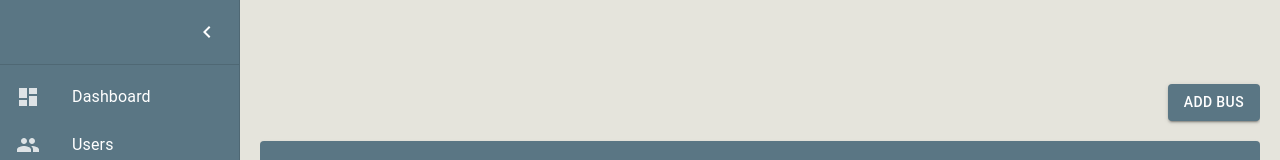
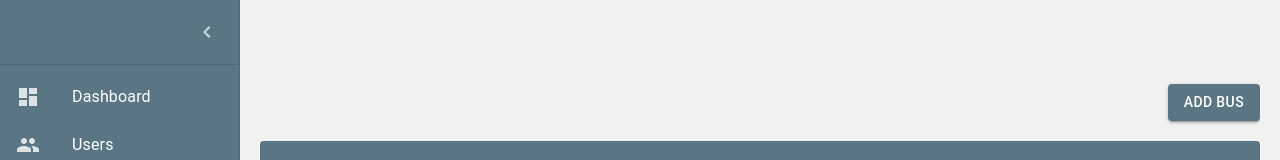
Before and after one commit to Sonika-gupta/bus-agency, a React (Create React App) app: page /buses in a window 1280 px wide. Shown: the top 160 px of the page. Built offline with nearby package versions, Linux system fonts and the light colour scheme; no server answers.

Commit message:
Extract theme to file

```diff
--- a/src/App.js
+++ b/src/App.js
@@ -1,54 +1,8 @@
 import { createTheme, ThemeProvider } from '@material-ui/core/styles'
+import { CadetTheme } from './themes'
 import Dashboard from './components/Dashboard'
 
-const theme = createTheme({
-  palette: {
-    primary: {
-      main: '#5A7684' // Cadet
-    },
-    secondary: {
-      main: '#ffb031' //bright yellow crayola
-    },
-    text: {
-      primary: '#fff'
-      // secondary: '#fafafa'
-    },
-    background: {
-      // paper: '#B9BAA3', //Sage
-      paper: '#5A7684', // Cadet
-      default: '#E5E4DC' // alabaster
-    },
-    common: {
-      white: '#fafafa',
-      black: '#0A100D' // rich black fogra 39
-    },
-    action: {
-      selected: 'rgba(255, 255, 255, 0.75)'
-    }
-  },
-  typography: {
-    fontSize: 14
-  },
-  overrides: {
-    MuiInputBase: {
-      input: {
-        paddingLeft: 2,
-        color: '#5A7684' // Cadet
-      }
-    },
-    MuiToggleButton: {
-      root: {
-        padding: '2px 11px',
-        marginTop: 19
-      }
-    },
-    MuiGrid: {
-      item: {
-        marginTop: 3
-      }
-    }
-  }
-})
+const theme = createTheme(CadetTheme)
 
 export default function App () {
   return (
--- a/src/components/BusForm.js
+++ b/src/components/BusForm.js
@@ -87,6 +87,7 @@ export default function BusForm ({ editBus, handleSubmit }) {
             label='Bus Number'
             value={bus.busNumber}
             fullWidth
+            autoFocus
           />
         </Grid>
         <Grid item xs={12} sm={9}>
--- a/src/components/List.js
+++ b/src/components/List.js
@@ -27,9 +27,8 @@ const useStyles = makeStyles(theme => ({
   table: {
     minWidth: 650
   },
-  tableCell: {
-    backgroundColor: theme.palette.common.white,
-    color: theme.palette.common.black
+  tableRow: {
+    background: theme.palette.common.white
   }
 }))
 
@@ -51,24 +50,19 @@ export default function List ({ rows, columns, onEdit, onDelete }) {
         </TableHead>
         <TableBody>
           {rows.map(row => (
-            <TableRow key={row.id}>
-              <TableCell className={classes.tableCell}>
+            <TableRow key={row.id} className={classes.tableRow}>
+              <TableCell>
                 <IconButton
                   aria-label='edit row'
                   size='small'
                   onClick={e => onEdit(e, row)}
                   color='inherit'
-                  style={{ opacity: 0.8 }}
                 >
                   <EditIcon fontSize='small' />
                 </IconButton>
               </TableCell>
               {columns.map(column => (
-                <TableCell
-                  className={classes.tableCell}
-                  align={column.align}
-                  key={column.key}
-                >
+                <TableCell align={column.align} key={column.key}>
                   {column.render
                     ? column.render(row)
                     : column.valueGetter
@@ -76,13 +70,12 @@ export default function List ({ rows, columns, onEdit, onDelete }) {
                     : row[column.key]}
                 </TableCell>
               ))}
-              <TableCell className={classes.tableCell}>
+              <TableCell>
                 <IconButton
                   aria-label='edit row'
                   size='small'
                   onClick={e => onDelete(e, row)}
                   color='inherit'
-                  style={{ opacity: 0.8 }}
                 >
                   <DeleteIcon fontSize='small' />
                 </IconButton>
--- /dev/null
+++ b/src/themes.js
@@ -0,0 +1,122 @@
+const CadetTheme = {
+  palette: {
+    // type: 'dark',
+    primary: {
+      main: '#5A7684' // Cadet
+    },
+    secondary: {
+      main: '#ffb031' //bright yellow crayola
+    },
+    text: {
+      primary: '#fff'
+      // secondary: '#fafafa'
+    },
+    background: {
+      // paper: '#B9BAA3', //Sage
+      paper: '#5A7684', // Cadet
+      // default: '#E5E4DC' // alabaster
+      default: '#f1f1f1'
+    },
+    common: {
+      white: '#fafafa',
+      black: '#0A100D' // rich black fogra 39
+    },
+    action: {
+      selected: 'rgba(255, 255, 255, 0.75)'
+    }
+  },
+  typography: {
+    fontSize: 14
+  },
+  overrides: {
+    MuiInputBase: {
+      input: {
+        paddingLeft: 2,
+        color: '#5A7684' // Cadet
+      }
+    },
+    MuiToggleButton: {
+      root: {
+        padding: '2px 11px',
+        marginTop: 19
+      }
+    },
+    MuiGrid: {
+      item: {
+        marginTop: 3
+      }
+    },
+    MuiTableCell: {
+      body: {
+        color: 'black'
+      }
+    },
+    MuiIconButton: {
+      root: {
+        opacity: 0.7
+      }
+    },
+    MuiListItemIcon: {
+      root: {
+        opacity: 0.7
+      }
+    },
+    MuiTableRow: {
+      root: {
+        '&:nth-of-type(even)': {
+          backgroundColor: 'rgba(255, 255, 255, 0.85)'
+        }
+      }
+    }
+  }
+}
+
+const CoolTheme = {
+  palette: {
+    primary: {
+      main: '#f0f4c3' // green
+    },
+    secondary: {
+      main: '#ffe082'
+    },
+    text: {
+      primary: '#000',
+      secondary: '#010101'
+    },
+    background: {
+      paper: '#fff',
+      default: '#f1f1f1'
+    },
+    common: {
+      white: '#fafafa',
+      black: '#0A100D' // rich black fogra 39
+    },
+    action: {
+      selected: 'rgba(255, 255, 255, 0.75)'
+    }
+  },
+  typography: {
+    fontSize: 14
+  },
+  overrides: {
+    MuiInputBase: {
+      input: {
+        paddingLeft: 2,
+        color: '#5A7684' // Cadet
+      }
+    },
+    MuiToggleButton: {
+      root: {
+        padding: '2px 11px',
+        marginTop: 19
+      }
+    },
+    MuiGrid: {
+      item: {
+        marginTop: 3
+      }
+    }
+  }
+}
+
+export { CadetTheme, CoolTheme }
```
